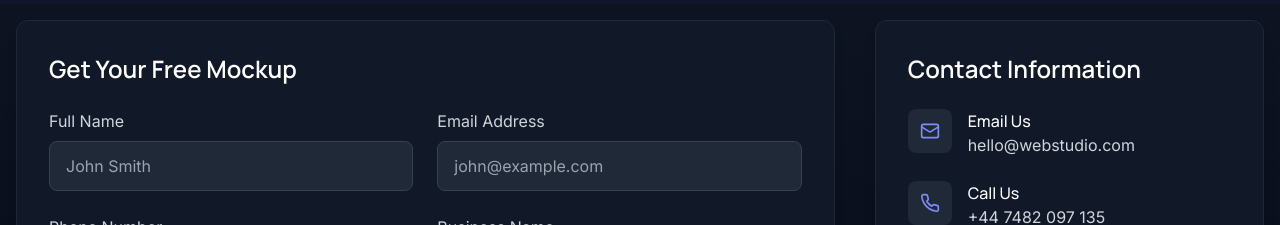
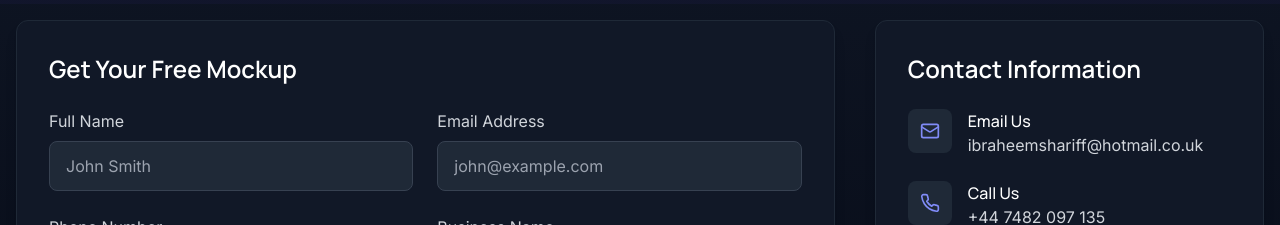
Before and after one commit to shariffi/WebsiteExample, a React (Vite) app: page / in a window 1280 px wide. Shown: the part 5420-5645 px from the top of the page. Built offline with nearby package versions, Linux system fonts and the light colour scheme.

Commit message:
Changed email

```diff
--- a/src/components/sections/ContactSection.tsx
+++ b/src/components/sections/ContactSection.tsx
@@ -135,8 +135,8 @@ const ContactSection: React.FC = () => {
                   </div>
                   <div>
                     <h4 className="text-white font-medium">Email Us</h4>
-                    <a href="mailto:hello@webstudio.com" className="text-gray-300 hover:text-indigo-400 transition-colors duration-300">
-                      hello@webstudio.com
+                    <a href="mailto:ibraheemshariff@hotmail.co.uk" className="text-gray-300 hover:text-indigo-400 transition-colors duration-300">
+                      ibraheemshariff@hotmail.co.uk
                     </a>
                   </div>
                 </div>
```
